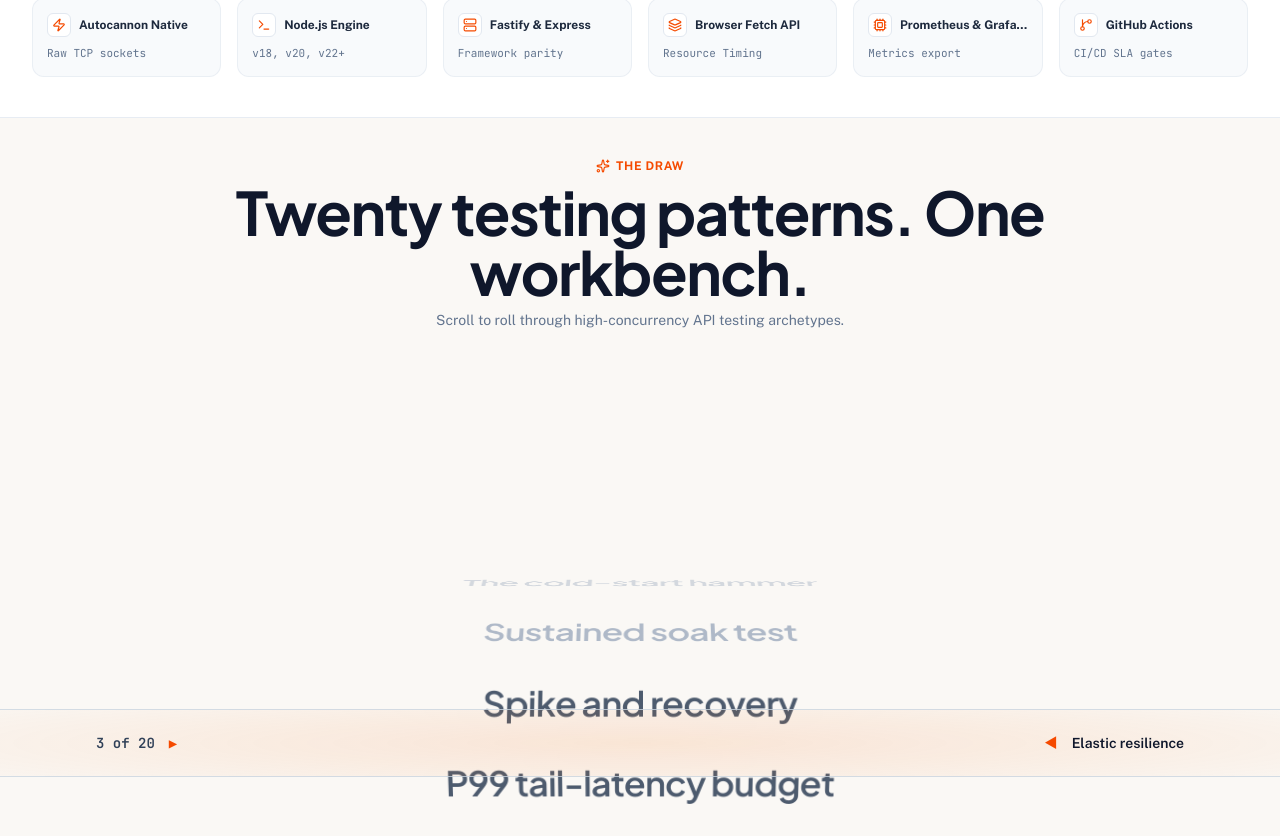
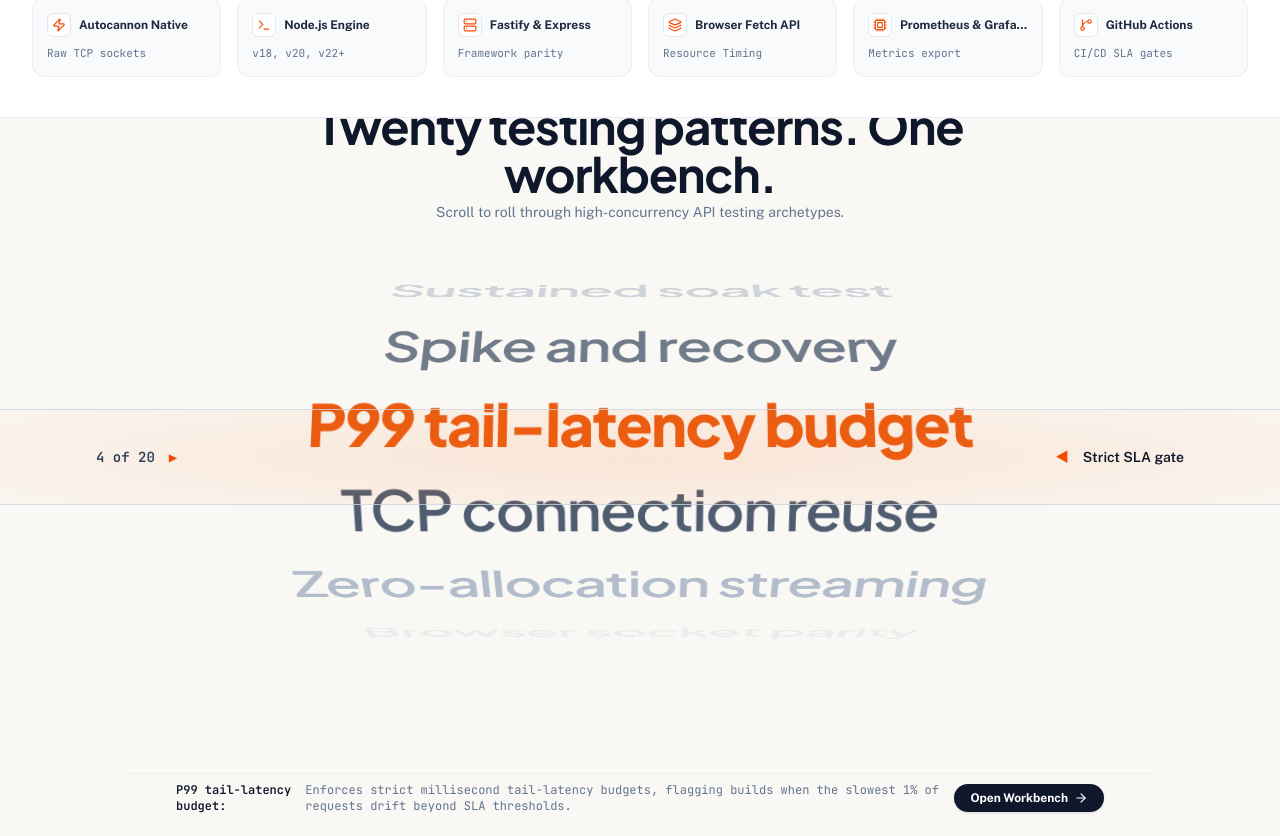
Before and after one commit to Anurag-Shankar-Maurya/CannonBench, a Next.js app: page / in a window 1280 px wide. Shown: the part 1444-2280 px from the top of the page. Built offline with nearby package versions, Linux system fonts and the light colour scheme.

Commit message:
feat: adjust cylinder radius and enhance header animations for improved scroll synchronization

```diff
--- a/components/landing/KineticParadigms.tsx
+++ b/components/landing/KineticParadigms.tsx
@@ -156,7 +156,7 @@ const PATTERNS: BenchPattern[] = [
   },
 ];
 
-const CYLINDER_RADIUS = 210; // Radius in px of the 3D cylinder
+const CYLINDER_RADIUS = 225; // Radius in px of the 3D cylinder
 const ANGLE_STEP_DEG = 22; // Degrees between items around the cylinder
 
 export default function KineticParadigms() {
@@ -170,14 +170,14 @@ export default function KineticParadigms() {
     offset: ['start start', 'end end'],
   });
 
-  // Gradually hide heading, eyebrow tag, and sub-heading with fade & slide up on scroll
-  const headerOpacity = useTransform(scrollYProgress, [0, 0.05], [1, 0]);
-  const headerY = useTransform(scrollYProgress, [0, 0.05], [0, -42]);
+  // Headings fade and slide up in lockstep sync with the cylinder rolling
+  const headerOpacity = useTransform(scrollYProgress, [0, 0.12], [1, 0], { clamp: true });
+  const headerY = useTransform(scrollYProgress, [0, 0.12], [0, -64], { clamp: true });
 
-  // Map scroll progress across all 20 patterns once heading has cleanly disappeared
+  // Map scroll progress across all 20 patterns, synced with scroll from the very start
   const rawProgress = useTransform(
     scrollYProgress,
-    [0.06, 0.96],
+    [0, 1],
     [0, PATTERNS.length - 1]
   );
 
@@ -228,34 +228,32 @@ export default function KineticParadigms() {
       ref={containerRef}
       className="relative min-h-[320vh] bg-[#FAF8F5] border-b border-slate-200/80"
     >
-      {/* Section Header with Gradual Fade and Up Scroll Animation */}
-      <div className="pt-20 pb-8 text-center max-w-4xl mx-auto px-4 select-none pointer-events-none">
+      {/* Sticky Viewport Stage with generous edge-to-edge breathing room */}
+      <div className="sticky top-16 h-[calc(100vh-5rem)] max-h-[820px] flex flex-col justify-between py-6 w-full overflow-hidden select-none">
+        {/* Section Header with Gradual Fade and Up Scroll Animation in lockstep with cylinder */}
         <motion.div
           style={{ opacity: headerOpacity, y: headerY }}
-          className="text-center max-w-4xl mx-auto"
+          className="absolute top-4 sm:top-6 inset-x-0 text-center max-w-4xl mx-auto px-4 select-none pointer-events-none z-20"
         >
-          <div className="inline-flex items-center gap-1.5 text-xs font-bold uppercase tracking-wider text-orange-600 mb-2">
+          <div className="inline-flex items-center gap-1.5 text-xs font-bold uppercase tracking-wider text-orange-600 mb-1.5">
             <Sparkles className="w-3.5 h-3.5" />
             <span>The Draw</span>
           </div>
-          <h2 className="text-3xl sm:text-5xl lg:text-6xl font-bold tracking-tight text-slate-900">
+          <h2 className="text-2xl sm:text-4xl lg:text-5xl font-bold tracking-tight text-slate-900">
             Twenty testing patterns. One workbench.
           </h2>
-          <p className="mt-2 text-slate-500 text-xs sm:text-sm">
+          <p className="mt-1 text-slate-500 text-xs sm:text-sm">
             Scroll to roll through high-concurrency API testing archetypes.
           </p>
         </motion.div>
-      </div>
 
-      {/* Sticky Viewport Stage with generous edge-to-edge breathing room */}
-      <div className="sticky top-16 h-[calc(100vh-5rem)] max-h-[780px] flex flex-col justify-between py-6 w-full overflow-hidden select-none">
         {/* 3D Cylindrical Drum Reel Stage */}
         <div
-          className="relative w-full h-[480px] flex items-center justify-center my-auto overflow-hidden"
+          className="relative w-full h-[500px] sm:h-[530px] flex items-center justify-center my-auto overflow-hidden"
           style={{ perspective: 1100 }}
         >
           {/* Edge-to-Edge Hairline Guideline Slot with Inward Calipers */}
-          <div className="absolute inset-x-0 top-1/2 -translate-y-1/2 h-[68px] border-y border-slate-300/80 bg-[radial-gradient(ellipse_75%_100%_at_50%_50%,_rgba(249,115,22,0.14)_0%,_transparent_100%)] pointer-events-none z-20 flex items-center justify-between px-6 sm:px-14 lg:px-24">
+          <div className="absolute inset-x-0 top-1/2 -translate-y-1/2 h-[76px] sm:h-[86px] lg:h-[96px] border-y border-slate-300/80 bg-[radial-gradient(ellipse_75%_100%_at_50%_50%,_rgba(249,115,22,0.14)_0%,_transparent_100%)] pointer-events-none z-20 flex items-center justify-between px-6 sm:px-14 lg:px-24">
             {/* Left Caliper: "4 of 20 ▶" (Inward pointing triangle) */}
             <div className="flex items-center gap-2.5 font-mono text-xs sm:text-sm font-semibold text-slate-700 pointer-events-auto">
               <span>
@@ -350,7 +348,7 @@ export default function KineticParadigms() {
                   }}
                 >
                   <span
-                    className={`font-display tracking-tight block text-2xl sm:text-3xl lg:text-4xl ${
+                    className={`font-display tracking-tight block text-2xl xs:text-3xl sm:text-4xl md:text-5xl lg:text-6xl max-w-[90vw] sm:max-w-none truncate sm:overflow-visible ${
                       isCenter ? 'font-extrabold' : 'font-semibold'
                     }`}
                   >
```
